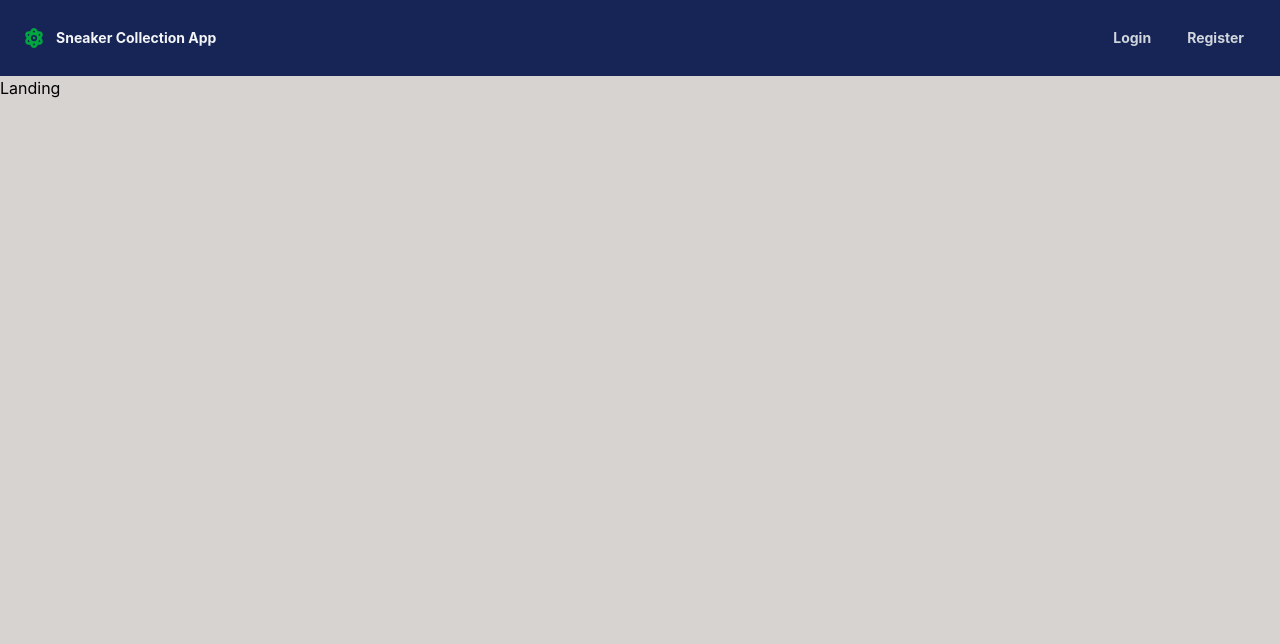
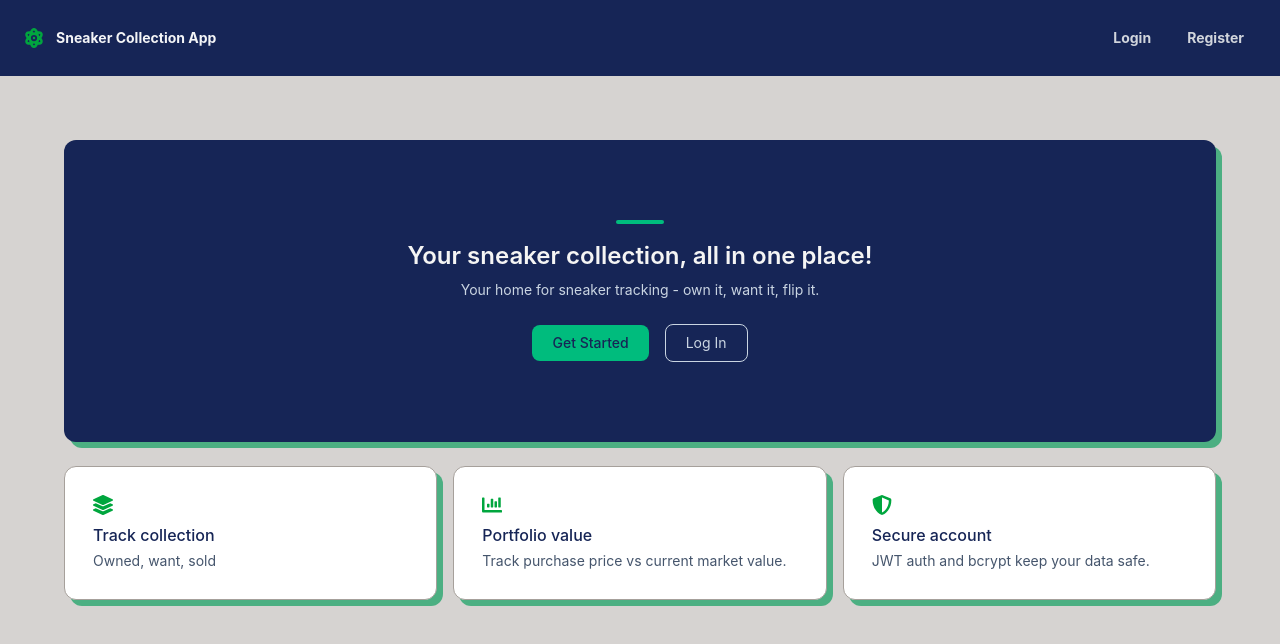
Before and after one commit to jjunglen/Sneaker-Collection-Tracker, a React (Vite) app in the folder sneaker-app/client/: page / in a window 1280 px wide. Shown: the top 644 px of the page. Built offline with nearby package versions, Linux system fonts and the light colour scheme.

Commit message:
Landing.jsx finished

```diff
--- a/sneaker-app/client/pages/Landing.jsx
+++ b/sneaker-app/client/pages/Landing.jsx
@@ -1,9 +1,59 @@
-
+import { Link, Navigate } from "react-router-dom";
+import { useAuth } from "../context/AuthContext";
+import { FaLayerGroup, FaChartBar, FaShieldAlt } from "react-icons/fa";
 
 export default function Landing() {
+    const { user } = useAuth();
+
+    if (user) {
+        return <Navigate to="/collection" replace />
+    }
+
     return (
-        <div>
-            Landing
+      <section className="p-6 sm:p-16 flex flex-col justify-center mx-auto">
+        <div className="sm:p-20 py-16 px-3 mb-6 rounded-xl text-center bg-blue-950 shadow-[6px_6px_0px_#4CAF82]">
+          <div className="bg-emerald-500 w-12 h-1 mx-auto rounded-full mb-4"></div>
+
+          <h1 className="text-stone-100 text-2xl font-semibold mb-2">
+            Your sneaker collection, all in one place!
+          </h1>
+          <p className="mb-6 text-slate-300 text-sm">
+            Your home for sneaker tracking - own it, want it, flip it.
+          </p>
+          <div className="flex justify-center items-center gap-4">
+            <Link
+              to="/register"
+              className="border-emerald-400 px-5 py-2 rounded-lg bg-emerald-500 text-blue-950 text-sm font-medium hover:text-gray-100 hover:-translate-y-1 hover:shadow-2xl transition-all duration-200"
+            >
+              Get Started
+            </Link>
+            <Link
+              to="/login"
+              className="border text-sm border-slate-300 rounded-lg px-5 py-2 text-slate-300 hover:text-gray-100 hover:border-slate-100 hover:-translate-y-1 hover:shadow-2xl transition-all duration-200"
+            >
+              Log In
+            </Link>
+          </div>
         </div>
-    )
+        <div className="grid grid-cols-1 sm:grid-cols-3 gap-4">
+
+            <section className="w-full border border-stone-400 p-7 bg-white rounded-xl shadow-[6px_6px_0px_#4CAF82]">
+                <FaLayerGroup className="text-xl mb-2 text-green-600" />
+                <p className="text-blue-950 font-medium mb-1 text-medium">Track collection</p>
+                <p className="text-slate-600 text-sm">Owned, want, sold</p>
+            </section>
+            <section className="w-full border border-stone-400 p-7 bg-white rounded-xl shadow-[6px_6px_0px_#4CAF82]">
+                <FaChartBar className="text-xl mb-2 text-green-600" />
+                <p className="text-blue-950 font-medium mb-1 text-medium">Portfolio value</p>
+                <p className="text-slate-600 text-sm">Track purchase price vs current market value.</p>
+            </section>
+            <section className="w-full border border-stone-400 p-7 bg-white rounded-xl shadow-[6px_6px_0px_#4CAF82]">
+                <FaShieldAlt className="text-xl mb-2 text-green-600" />
+                <p className="text-blue-950 font-medium mb-1 text-medium">Secure account</p>
+                <p className="text-slate-600 text-sm">JWT auth and bcrypt keep your data safe.</p>
+            </section>
+
+        </div>
+      </section>
+    );
 }
```
